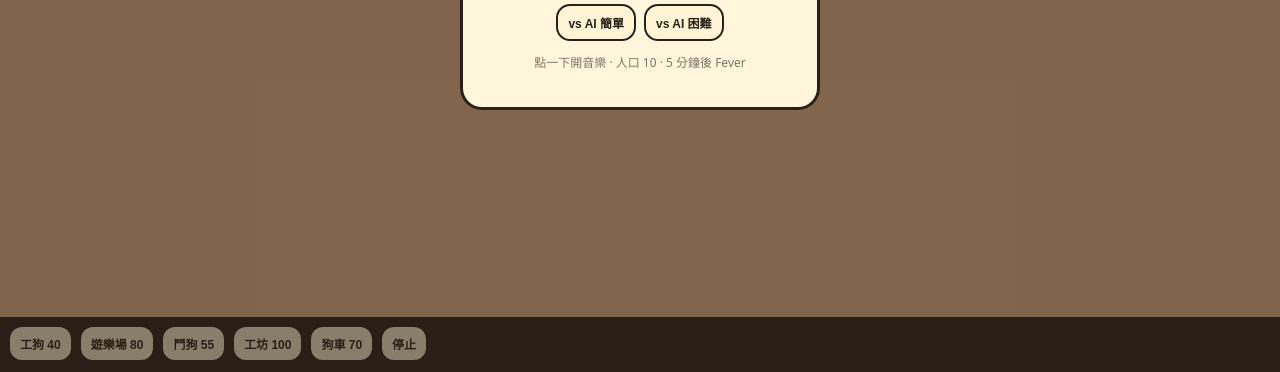
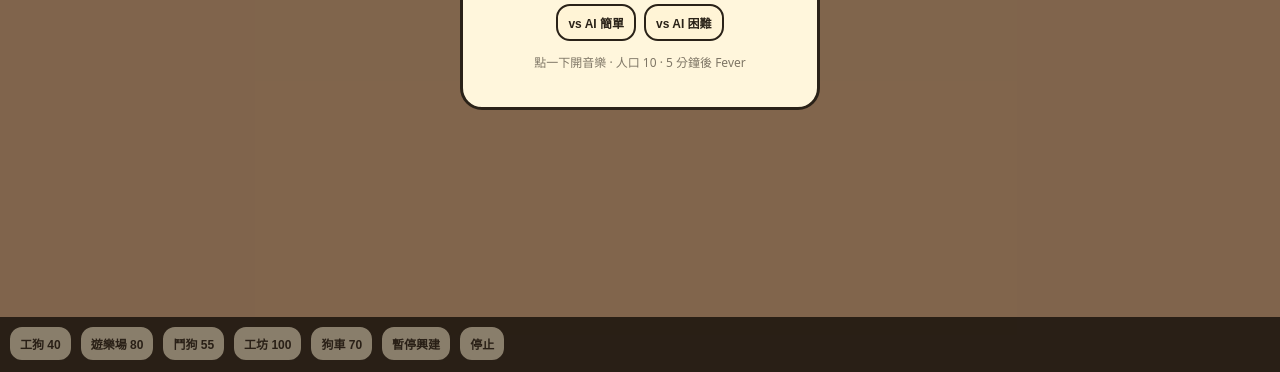
Before and after one commit to rayony/Age-of-maltese, a plain HTML site: page index.html in a window 1280 px wide. Shown: the part 428-800 px from the top of the page. Drawn offline with Linux system fonts and the light colour scheme.

Commit message:
Queue buildings: one active, pause/resume from menu, no rush

```diff
--- a/index.html
+++ b/index.html
@@ -50,6 +50,7 @@
       <button data-act="fighter">鬥狗 55</button>
       <button data-act="workshop">工坊 100</button>
       <button data-act="car">狗車 70</button>
+      <button data-act="pauseBuild">暫停興建</button>
       <button data-act="stop">停止</button>
     </div>
   </div>
```
Also changed, not shown: README.md.
